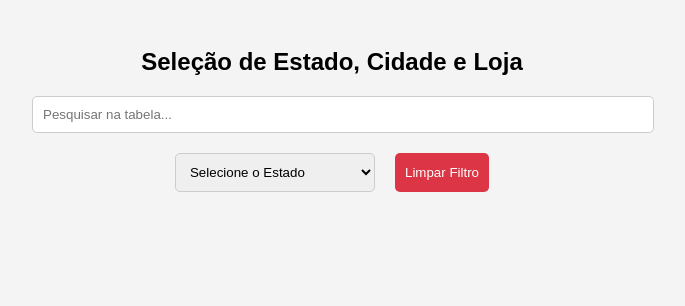
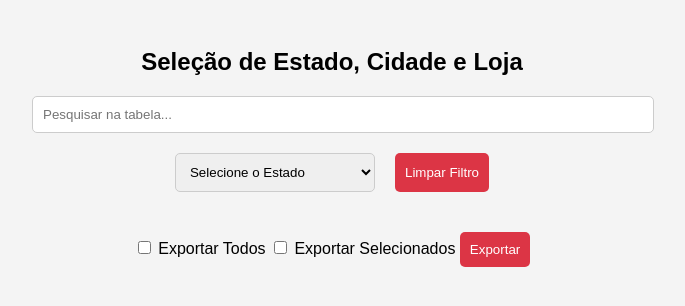
Before and after one commit to belfortcriativo/endereco_loja, a plain HTML site: page index.html in a window 1280 px wide. Shown: the whole page, without its empty margins (308-993 px from the left). Drawn offline with Linux system fonts and the light colour scheme.

Commit message:
Update index.html
incluindo função de exportar

```diff
--- a/index.html
+++ b/index.html
@@ -3,7 +3,8 @@
 <head>
     <meta charset="UTF-8">
     <meta name="viewport" content="width=device-width, initial-scale=1.0">
-    <title>Menu de Seleção</title>
+    <script src="https://cdnjs.cloudflare.com/ajax/libs/xlsx/0.17.0/xlsx.full.min.js"></script>
+    <title>Encontrar Loja | Belfort Criativo</title>
     <style>
         body {
             font-family: Arial, sans-serif;
@@ -77,7 +78,7 @@
             }
         }
 
-        .clear-button {
+        .clear-button, .export-button {
             padding: 10px;
             background-color: #dc3545;
             color: white;
@@ -86,8 +87,12 @@
             cursor: pointer;
         }
 
-        .clear-button:hover {
+        .clear-button:hover, .export-button:hover {
             background-color: #c82333;
+        }
+
+        .export-container {
+            margin: 20px 0;
         }
     </style>
 </head>
@@ -125,6 +130,17 @@
 
         <!-- Botão Limpar Filtro -->
         <button class="clear-button" onclick="limparFiltros()">Limpar Filtro</button>
+    </div>
+
+    <!-- Opções de Exportação -->
+    <div class="export-container">
+        <label>
+            <input type="checkbox" id="exportarTodos"> Exportar Todos
+        </label>
+        <label>
+            <input type="checkbox" id="exportarSelecionados"> Exportar Selecionados
+        </label>
+        <button class="export-button" onclick="exportar()">Exportar</button>
     </div>
 
     <!-- Tabela de Endereços -->
@@ -355,7 +371,7 @@
                     const estadoTexto = loja.estado.toLowerCase();
 
                     // Exibir resultados que contenham o texto digitado
-                    if (cidadeTexto.includes(input) || enderecoTexto.includes(input) || lojaTexto.includes(input) || estadoTexto.includes(input)) {
+                    if (cidadeTexto.includes(input) || enderecoTexto.includes(input) || lojaTexto.includes(input)) {
                         const tr = document.createElement("tr");
                         const tdCidade = document.createElement("td");
                         const tdEndereco = document.createElement("td");
@@ -373,19 +389,68 @@
                 });
             }
 
-            document.getElementById("tabela-lojas").classList.remove("hidden");
+            // Exibir a tabela se houver resultados
+            if (tabelaCorpo.childElementCount > 0) {
+                document.getElementById("tabela-lojas").classList.remove("hidden");
+            } else {
+                document.getElementById("tabela-lojas").classList.add("hidden");
+            }
         }
 
-        // Função de limpar todos os filtros
+        // Limpar os filtros e restaurar a tabela
         function limparFiltros() {
             document.getElementById("estado").value = "";
+            document.getElementById("cidade").value = "";
+            document.getElementById("loja").value = "todas";
+            document.getElementById("pesquisa").value = "";
+            document.getElementById("tabela-corpo").innerHTML = "";
+            document.getElementById("tabela-lojas").classList.add("hidden");
             document.getElementById("cidade").classList.add("hidden");
             document.getElementById("loja").classList.add("hidden");
-            document.getElementById("pesquisa").value = "";
-            document.getElementById("tabela-lojas").classList.add("hidden");
-            document.getElementById("tabela-corpo").innerHTML = "";
+        }
+
+        // Exportar dados selecionados ou todos
+        function exportar() {
+            const exportarTodos = document.getElementById("exportarTodos").checked;
+            const exportarSelecionados = document.getElementById("exportarSelecionados").checked;
+
+            let dadosParaExportar = [];
+
+            if (exportarTodos) {
+                // Adiciona todos os dados disponíveis para exportação
+                for (const cidade in lojasPorCidade) {
+                    const lojas = lojasPorCidade[cidade];
+                    lojas.forEach(loja => {
+                        dadosParaExportar.push({ Cidade: cidade, Endereço: loja.endereco, Loja: loja.loja });
+                    });
+                }
+            }
+
+            if (exportarSelecionados) {
+                // Adiciona apenas os dados atualmente exibidos na tabela
+                const tabelaCorpo = document.getElementById("tabela-corpo");
+                const linhas = tabelaCorpo.getElementsByTagName("tr");
+                for (const linha of linhas) {
+                    const celulas = linha.getElementsByTagName("td");
+                    const cidade = celulas[0].textContent;
+                    const endereco = celulas[1].textContent;
+                    const loja = celulas[2].textContent;
+                    dadosParaExportar.push({ Cidade: cidade, Endereço: endereco, Loja: loja });
+                }
+            }
+
+            if (dadosParaExportar.length > 0) {
+                // Criar uma nova planilha
+                const ws = XLSX.utils.json_to_sheet(dadosParaExportar);
+                const wb = XLSX.utils.book_new();
+                XLSX.utils.book_append_sheet(wb, ws, "Endereços");
+
+                // Gerar e baixar o arquivo XLSX
+                XLSX.writeFile(wb, "enderecos_exportados.xlsx");
+            } else {
+                alert("Nenhum dado para exportar!");
+            }
         }
     </script>
-
 </body>
 </html>
```
